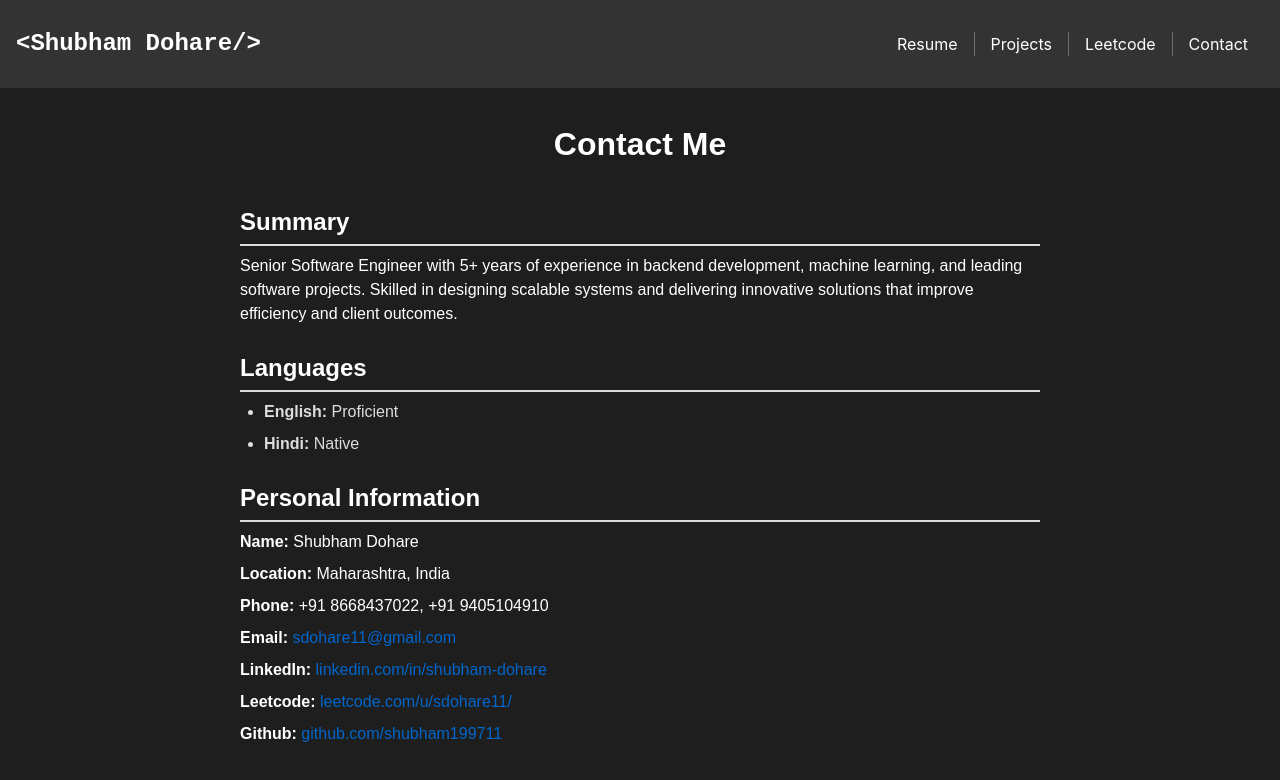
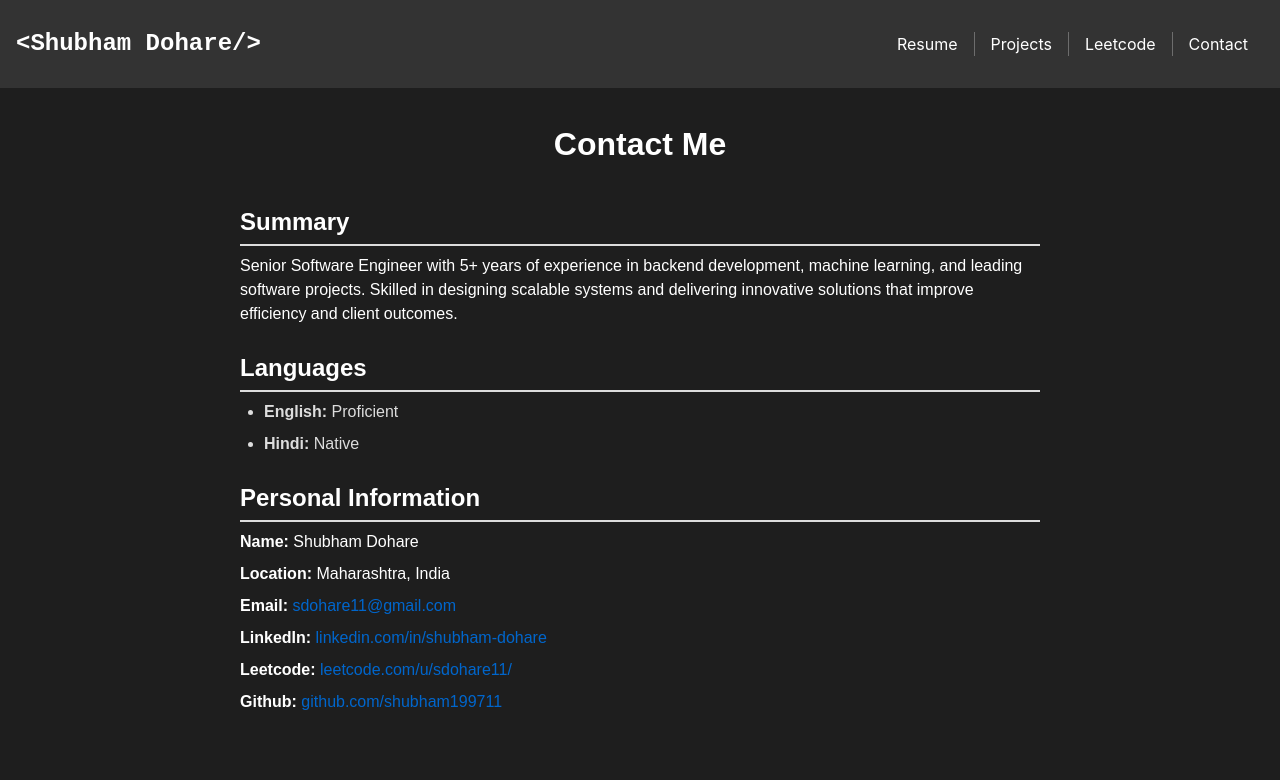
Before and after one commit to shubham199711/personal_website, a React (Vite) app: page /contact in a window 1280 px wide. Shown: the top 780 px of the page. Built offline with nearby package versions, Linux system fonts and the light colour scheme.

Commit message:
Minor fixes

```diff
--- a/src/pages/Contact.tsx
+++ b/src/pages/Contact.tsx
@@ -93,9 +93,6 @@ const Contact = () => {
           <strong>Location:</strong> Maharashtra, India
         </Paragraph>
         <Paragraph>
-          <strong>Phone:</strong> +91 8668437022, +91 9405104910
-        </Paragraph>
-        <Paragraph>
           <strong>Email:</strong>{" "}
           <Link href="mailto:sdohare11@gmail.com">sdohare11@gmail.com</Link>
         </Paragraph>
```
